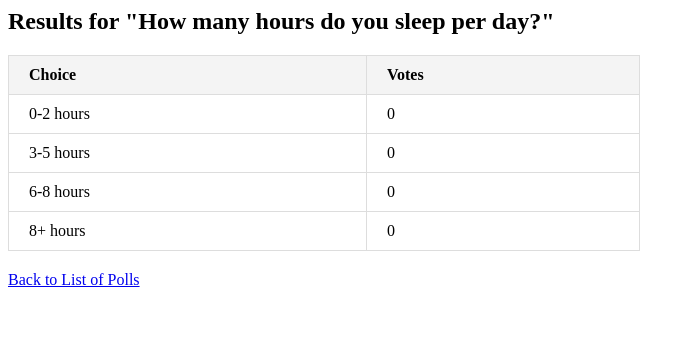
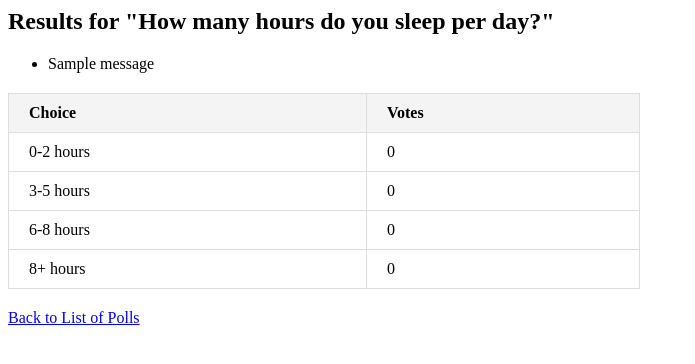
Before and after one commit to gooddinosaur/ku-polls, a Django app: page /polls/2/results/ in a window 1280 px wide. Shown: the top 364 px of the page, without its empty margins (0-695 px from the left). Run offline with Django 5.2, Linux system fonts and the light colour scheme; data comes from the database, SQL or seed files in the repository; tables that the repository leaves empty hold one stand-in row (values such as "Sample post"); one stand-in notice (Sample message) is shown.

Commit message:
Show vote complete message for users.

```diff
--- a/polls/models.py
+++ b/polls/models.py
@@ -54,7 +54,7 @@ class Choice(models.Model):
     @property
     def vote(self):
         """return the votes for this choice"""
-        return self.vote_set.count()
+        return Vote.objects.filter(choice=self).count()
 
     def __str__(self):
         return self.choice_text
--- a/polls/views.py
+++ b/polls/views.py
@@ -93,6 +93,11 @@ def vote(request, question_id):
         # Create a new vote
         new_vote = Vote(user=user, choice=selected_choice)
         new_vote.save()
+
+    # Show success message
+    messages.success(request,
+                     f"Your vote for '{selected_choice.choice_text}' "
+                     f"has been recorded.")
     return HttpResponseRedirect(reverse("polls:results",
                                         args=(question.id,)))
 
--- a/templates/polls/results.html
+++ b/templates/polls/results.html
@@ -1,6 +1,13 @@
 {% load static %}
 <link rel="stylesheet" href="{% static 'polls/style_result.css' %}">
 <h1>Results for "{{ question.question_text }}"</h1>
+{% if messages %}
+    <ul class="messages">
+        {% for message in messages %}
+            <li class="{{ message.tags }}">{{ message }}</li>
+        {% endfor %}
+    </ul>
+{% endif %}
     <table>
         <thead>
             <tr>
```
